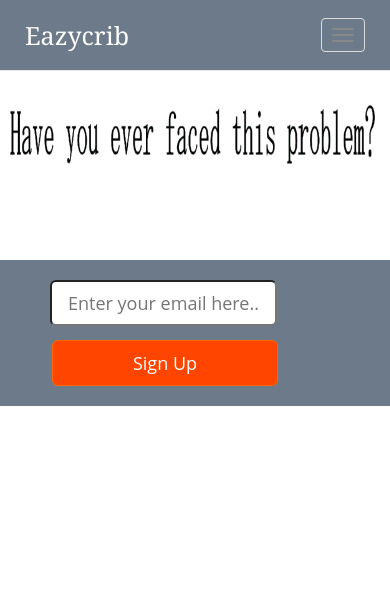
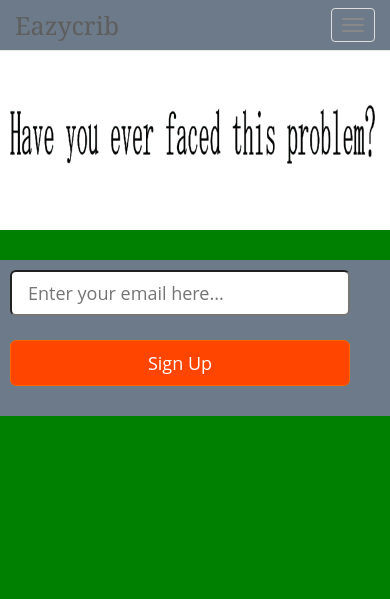
Before and after one commit to bernardAdark/eazycrib, a PHP site: page / in a window 390 px wide; the page is wider, and only the part inside the window is pictured. Shown: the top 599 px of that part. Run offline with PHP 8.4, Linux system fonts and the light colour scheme; some libraries are stand-ins or nearby versions.

Commit message:
Responsive

```diff
--- a/css/style.css
+++ b/css/style.css
@@ -65,15 +65,19 @@ h2 #signup-success #signup-error {
 	padding: 20px;
 	margin: 0;
 }
+.em{
+  margin-left: 200px;
+}
 
-@media screen and (max-width: 900px) {
+
+@media screen and (max-width: 1000px) {
+  body{
+    background-color: blue;
+  }
     .bgcolor{
    	margin-left: -50px;
    	margin-top: 30px;
     }
-
-
-
 
    .allow{
    	height:400px;
@@ -84,7 +88,7 @@ h2 #signup-success #signup-error {
    }
 
    .em{
-   	margin-left: 100px;
+   	margin-left: -1px;
    }
    .but{
    	margin-left: 0px;
@@ -92,11 +96,31 @@ h2 #signup-success #signup-error {
 
    }
 
-@media screen and (max-width: 880px) {
+@media screen and (max-width: 840px) {
+  body{
+    background-color: green;
+  }
     .allow{
    	height:300px;
 
    }
+
+   .but {
+  position: relative;
+  left: -340px;
+  top:40px;
+}
+
+ .em{
+  margin-left: 200px;
+   margin-top: -30px;
+
+ }
+
+  .bgcolor{
+    padding-bottom: 70px;
+
+  }
  }
 
 @media screen and (max-width: 580px) {
@@ -110,12 +134,21 @@ h2 #signup-success #signup-error {
    }
 
  .but {
-  margin-top: 10px;
- }
-  .em{
+  position: relative;
+  left: -340px;
+  top:40px;
+}
 
+ .em{
+  margin-left: 200px;
+   margin-top: -30px;
 
  }
+
+  .bgcolor{
+    padding-bottom: 70px;
+
+  }
 
 
 }
@@ -136,25 +169,24 @@ h2 #signup-success #signup-error {
 
 .but {
   position: relative;
-  left: -225px;
-  top:30px;
+  left: -340px;
+  top:40px;
 }
 
  .em{
-   margin-top: -20px;
+   margin-top: -30px;
+   margin-left: 60px;
 
  }
 
   .bgcolor{
-  	padding-bottom: 50px;
+  	padding-bottom: 70px;
 
   }
   #signup-success, #signup-error{
     font-size: 1em;
   }
-  .navbar-default {
-    padding: 10px;
-}
+
 }
 
 
--- a/home.html
+++ b/home.html
@@ -50,10 +50,10 @@
               </div>
 
               <form class="signup-form form-inline myform" id="signup-form" role="form" onsubmit="return signup(this)">
-                  <input class=" input-lg col-lg-4 col-md-4 col-sm-12  col-xs-2 em" size="35" name="email" type="email" placeholder="Enter your email here..." required>
+                  <input class=" input-lg col-lg-4 col-md-4 col-sm-12  col-xs-3 em" size="35" name="email" type="email" placeholder="Enter your email here..." required>
 
 
-                  <button class="btn btn-lg btn-success col-lg-1 col-md-1  col-sm-12  col-xs-2 but " id="signup-button" type="submit" >Sign Up</button>
+                  <button class="btn btn-lg btn-success col-lg-1 col-md-1  col-sm-12  col-xs-3 but " id="signup-button" type="submit" >Sign Up</button>
 
               </form>
             </div>
```
